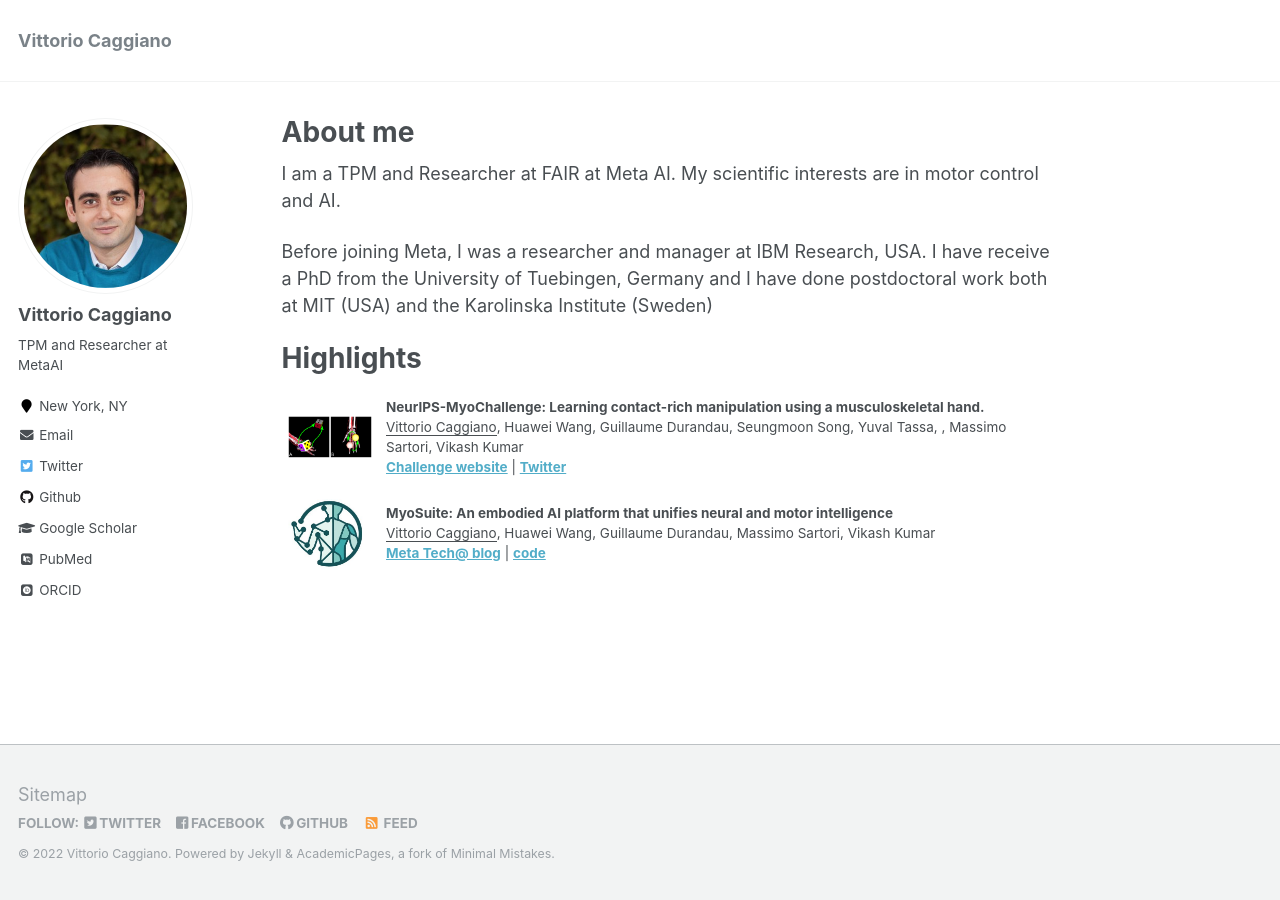
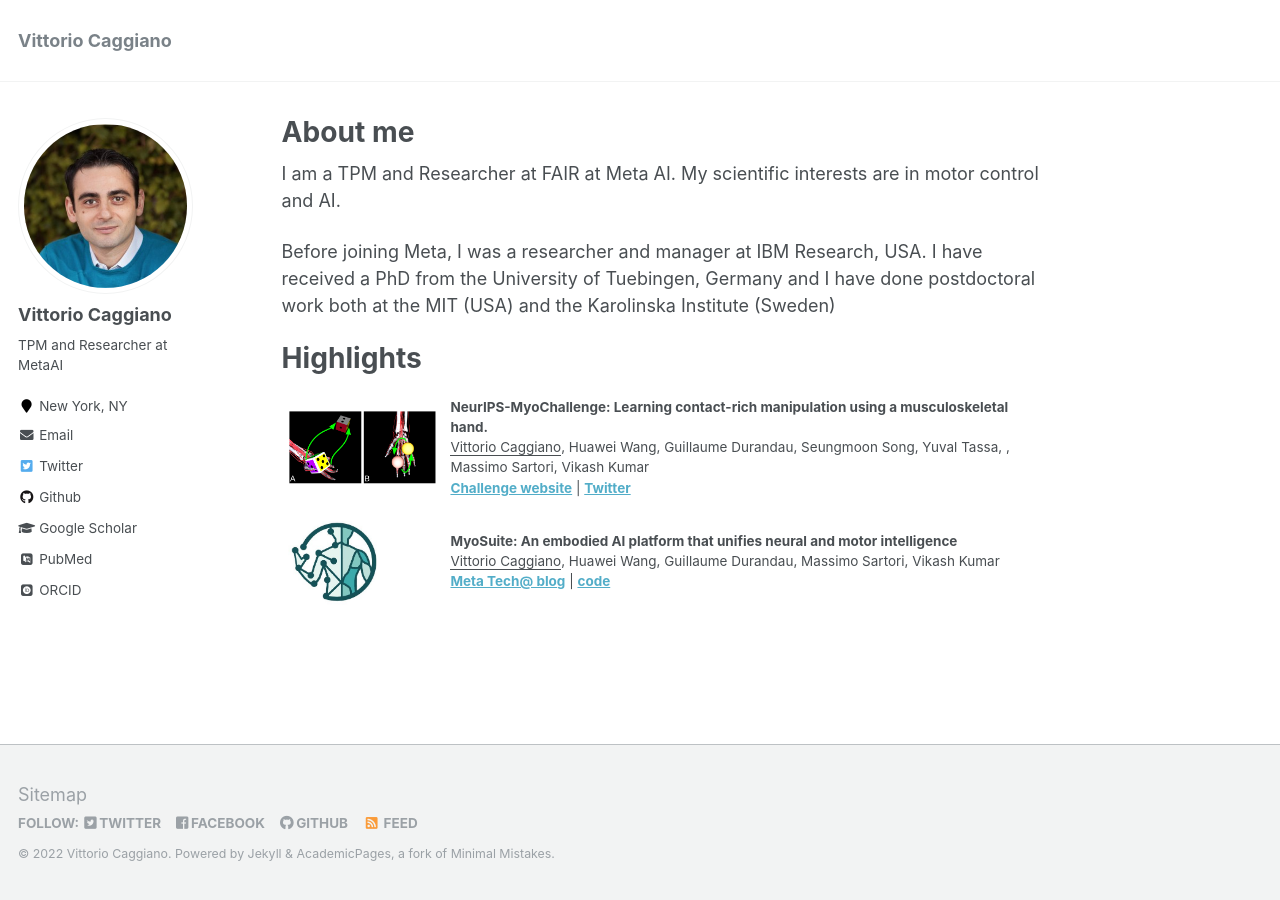
Before and after one commit to Vittorio-Caggiano/Vittorio-Caggiano.github.io, a Jekyll site: the page built from _pages/about.md, in a window 1280 px wide. Built offline with Jekyll 4.4.1, drawn with Linux system fonts in a browser that asks for light colours; some web fonts are replaced.

Commit message:
fix preview

```diff
--- a/_pages/about.md
+++ b/_pages/about.md
@@ -11,7 +11,7 @@
 
 I am a TPM and Researcher at FAIR at Meta AI. My scientific interests are in motor control and AI.
 
-Before joining Meta, I was a researcher and manager at IBM Research, USA. I have receive a PhD from the University of Tuebingen, Germany and I have done postdoctoral work both at MIT (USA) and the Karolinska Institute (Sweden)
+Before joining Meta, I was a researcher and manager at IBM Research, USA. I have received a PhD from the University of Tuebingen, Germany and I have done postdoctoral work both at the MIT (USA) and the Karolinska Institute (Sweden)
 
 
 
@@ -28,7 +28,7 @@
 <table>
   <tbody>
     <tr>
-      <td><img src="./images/challenge_tasks.png" width="100" height="50"/> </td>
+      <td><img src="./images/challenge_tasks.png" width="200" height="100"/> </td>
       <td><b>NeurIPS-MyoChallenge: Learning contact-rich manipulation using a musculoskeletal hand.</b> <br> <u>Vittorio Caggiano</u>, Huawei Wang, Guillaume Durandau, Seungmoon Song, Yuval Tassa, , Massimo Sartori, Vikash Kumar <br> <a target="_blank" href="https://tech.fb.com/artificial-intelligence/2022/05/myosuite/"><b>Challenge website</b></a>  | <a target="_blank" href="https://github.com/facebookresearch/myosuite"><b>Twitter</b></a> </td>
     </tr>
     <tr>
```
